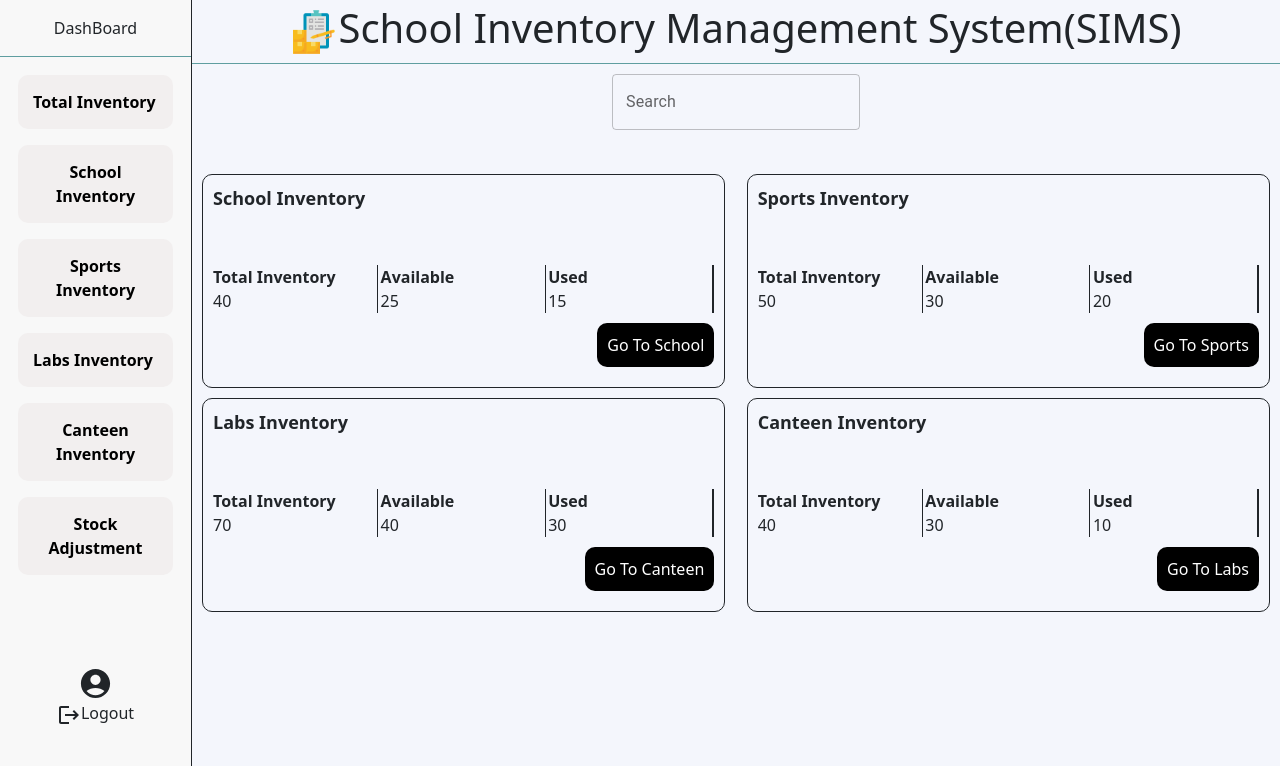
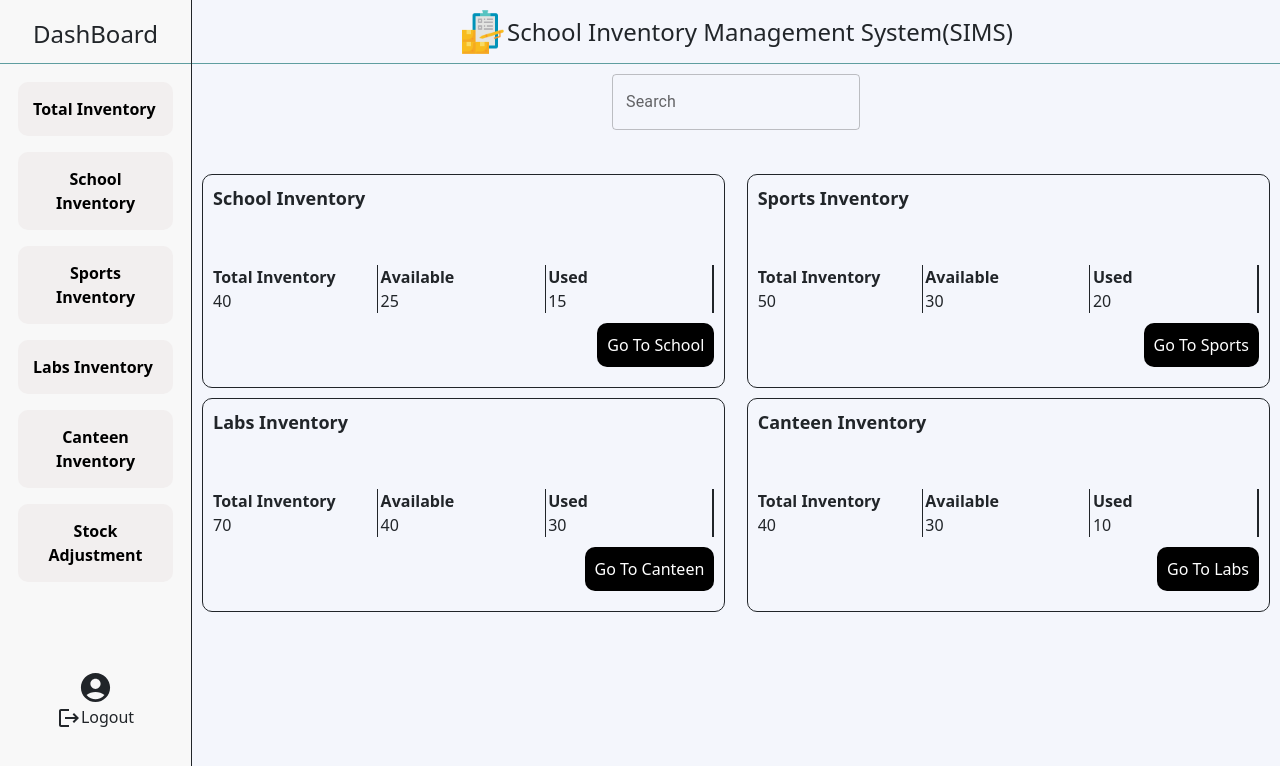
Before and after one commit to niteshtiwari89/school-inventory-management-system, a Vue app in the folder client/: page / in a window 1280 px wide. Shown: the top 766 px of the page. Built offline with nearby package versions, Linux system fonts and the light colour scheme.

Commit message:
new navbar css

```diff
--- a/client/src/App.css
+++ b/client/src/App.css
@@ -35,7 +35,10 @@
   /* background-color: aquamarine; */
   /* border-bottom: 1px solid; */
 }
-
+.headingtitle{
+  font-size: x-large;
+    font-weight: 500;
+}
 .heading>img {
   width: auto;
   height: 3rem;}
--- a/client/src/css/navbar.css
+++ b/client/src/css/navbar.css
@@ -33,6 +33,8 @@
     border-bottom: 1px solid cadetblue;
     padding:1rem;
     height: 4rem;
+    font-size: x-large;
+    font-weight: 500;
     text-align: center;
 }
 
--- a/client/src/layout/Header.jsx
+++ b/client/src/layout/Header.jsx
@@ -8,7 +8,7 @@ export class Header extends Component {
       <>
         <div className="heading">
           <img src={inventory} alt="" />
-          <h1>School Inventory Management System(SIMS)</h1>
+          <div className="headingtitle">School Inventory Management System(SIMS)</div>
         </div>
       </>
     );
```
